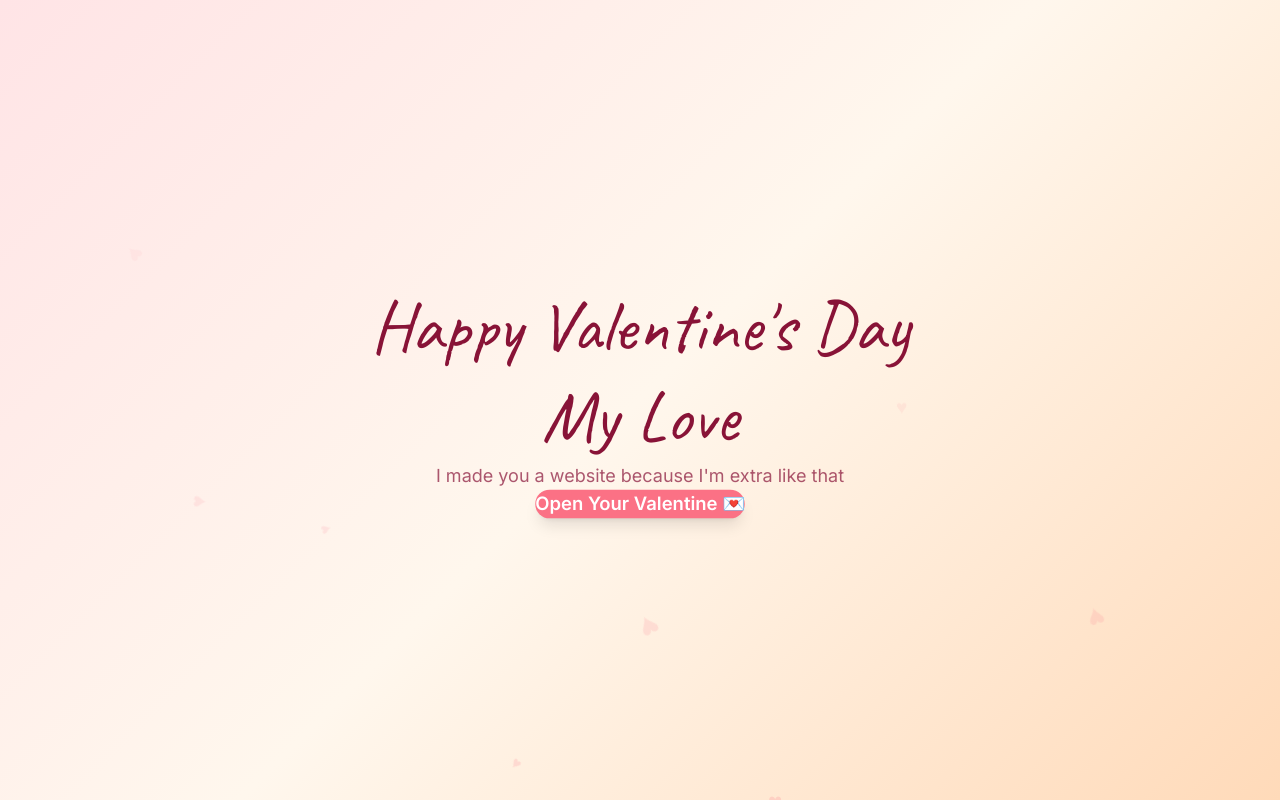
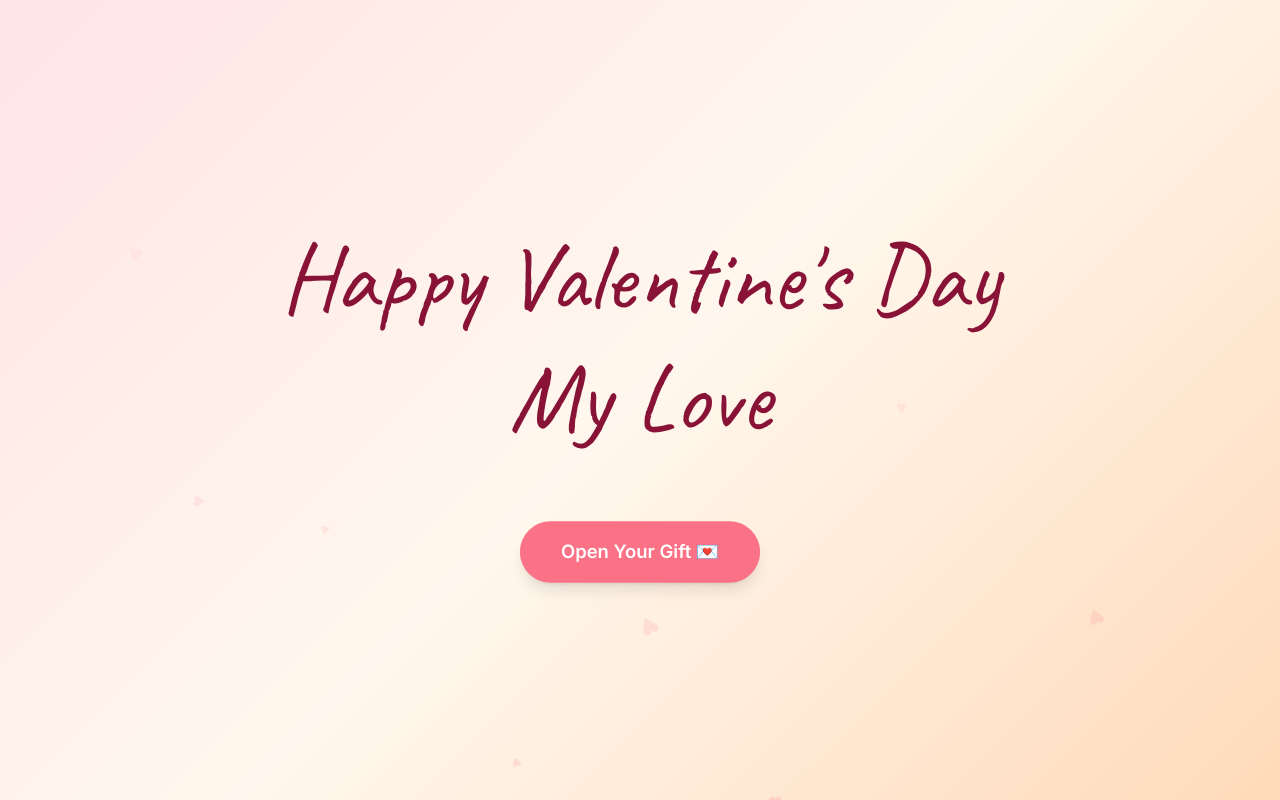
Before and after one commit to zenitzo/valentines, a React (Vite) app: page / in a window 1280 px wide. Built offline with nearby package versions, Linux system fonts and the light colour scheme.

Commit message:
main screen

```diff
--- a/src/components/LandingScreen.jsx
+++ b/src/components/LandingScreen.jsx
@@ -41,36 +41,28 @@ export default function LandingScreen({ onStart }) {
         initial={{ opacity: 0, y: 20 }}
         animate={{ opacity: 1, y: 0 }}
         transition={{ duration: 0.8, ease: 'easeOut' }}
-        className="text-center z-10"
+        className="text-center z-10 flex flex-col items-center gap-16"
       >
         <motion.h1
           initial={{ opacity: 0, scale: 0.9 }}
           animate={{ opacity: 1, scale: 1 }}
           transition={{ duration: 0.8, delay: 0.2 }}
-          className="font-caveat text-[2.4rem] sm:text-6xl md:text-7xl text-burgundy mb-4 leading-tight whitespace-nowrap"
+          className="font-caveat text-[3rem] sm:text-7xl md:text-8xl text-burgundy mb-24 leading-tight whitespace-nowrap"
         >
           Happy Valentine's Day
           <br />
           My Love
         </motion.h1>
 
-        <motion.p
-          initial={{ opacity: 0 }}
-          animate={{ opacity: 1 }}
-          transition={{ duration: 0.6, delay: 0.6 }}
-          className="font-inter text-burgundy/70 text-sm sm:text-lg mb-10 whitespace-nowrap"
-        >
-          I made you a website because I'm extra like that
-        </motion.p>
-
         <motion.button
           initial={{ opacity: 0, y: 10 }}
           animate={{ opacity: 1, y: 0 }}
           transition={{ duration: 0.5, delay: 1 }}
           onClick={onStart}
-          className="animate-gentle-pulse bg-rose text-white font-inter font-semibold text-lg px-8 py-4 rounded-full shadow-lg hover:shadow-xl hover:bg-rose/90 transition-all cursor-pointer"
+          className="mt-16 animate-gentle-pulse bg-rose text-white font-inter font-semibold text-lg rounded-full shadow-lg hover:shadow-xl hover:bg-rose/90 transition-all cursor-pointer"
+          style={{ padding: '1rem 2.5rem' }}
         >
-          Open Your Valentine 💌
+          Open Your Gift 💌
         </motion.button>
       </motion.div>
     </div>
```
Also changed, not shown: 4 other files (tests, documents, lock files or other folders).
